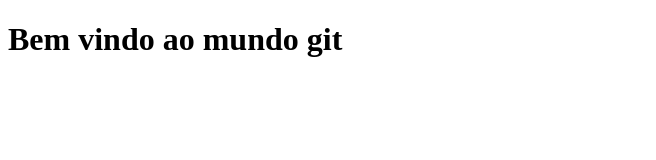
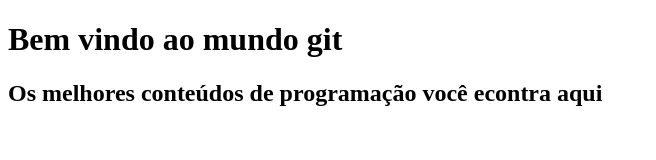
Before and after one commit to Arivaldosud/landpage, a plain HTML site: page index.html in a window 1280 px wide. Shown: the whole page, without its empty margins (0-656 px from the left). Drawn offline with Linux system fonts and the light colour scheme.

Commit message:
Modificando o página home

```diff
--- a/index.html
+++ b/index.html
@@ -8,5 +8,6 @@
 </head>
 <body>
     <h1>Bem vindo ao mundo git</h1>
+    <h2>Os melhores conteúdos de programação você econtra aqui</h2>
 </body>
 </html>
```
